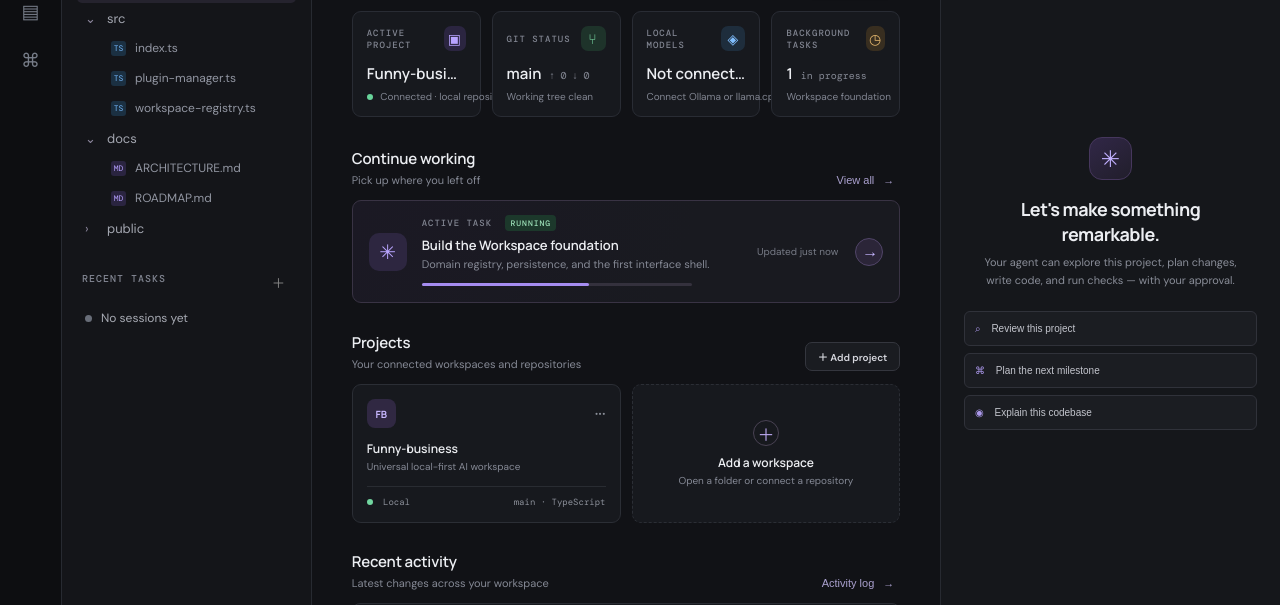
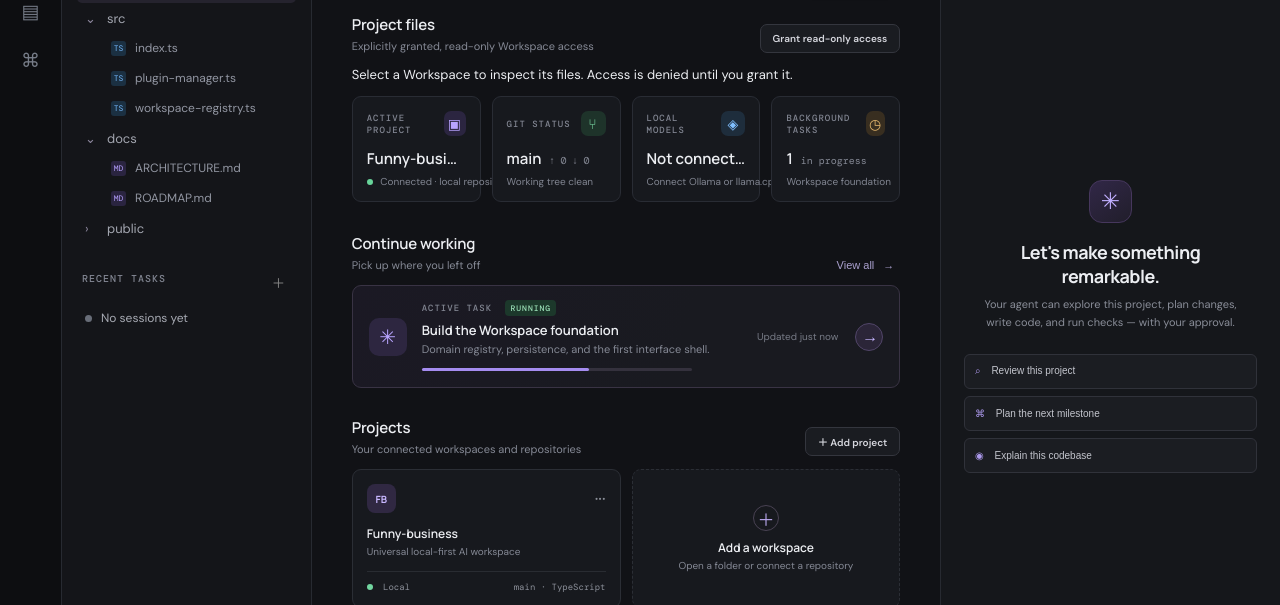
Before and after one commit to shakha1210-pixel/Funny-business, a website: page public/index.html in a window 1280 px wide. Shown: the part 195-800 px from the top of the page. Drawn offline with nearby package versions, Linux system fonts and the light colour scheme; no server answers.

Commit message:
feat: add read-only workspace file explorer panel

```diff
--- a/public/index.html
+++ b/public/index.html
@@ -61,6 +61,12 @@
           <div class="welcome-actions"><button class="secondary-button" id="open-project">Open project <span>↗</span></button><button class="primary-button" id="start-task">＋ Start a task</button></div>
         </div>
 
+        <section class="filesystem-section">
+          <div class="section-heading"><div><h2>Project files</h2><p>Explicitly granted, read-only Workspace access</p></div><div id="filesystem-actions"><button class="secondary-button small" id="grant-files">Grant read-only access</button></div></div>
+          <div class="file-browser" id="file-browser"><p class="file-browser-empty">Select a Workspace to inspect its files. Access is denied until you grant it.</p></div>
+          <pre class="file-preview" id="file-preview" hidden></pre>
+        </section>
+
         <div class="stats-grid">
           <article class="stat-card"><div class="stat-top"><span>ACTIVE PROJECT</span><span class="stat-icon purple">▣</span></div><div class="stat-value">Funny-business</div><div class="stat-caption"><span class="status-dot"></span> Connected · local repository</div></article>
           <article class="stat-card"><div class="stat-top"><span>GIT STATUS</span><span class="stat-icon green">⑂</span></div><div class="stat-value">main <span class="branch-count">↑ 0 ↓ 0</span></div><div class="stat-caption">Working tree clean</div></article>
```
